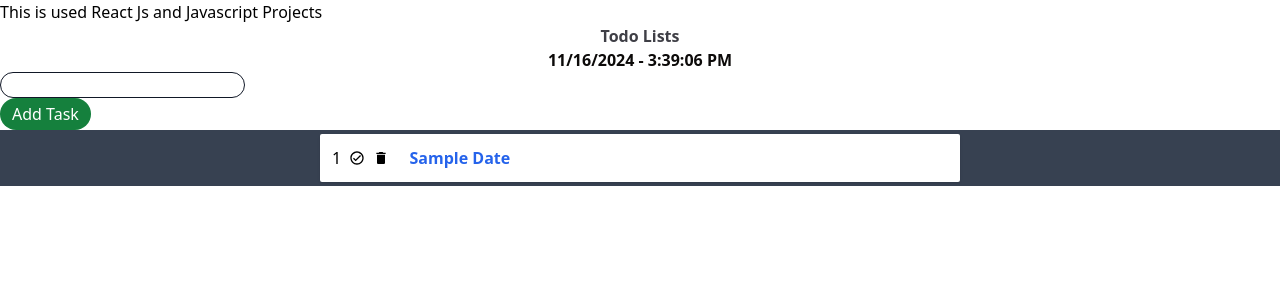
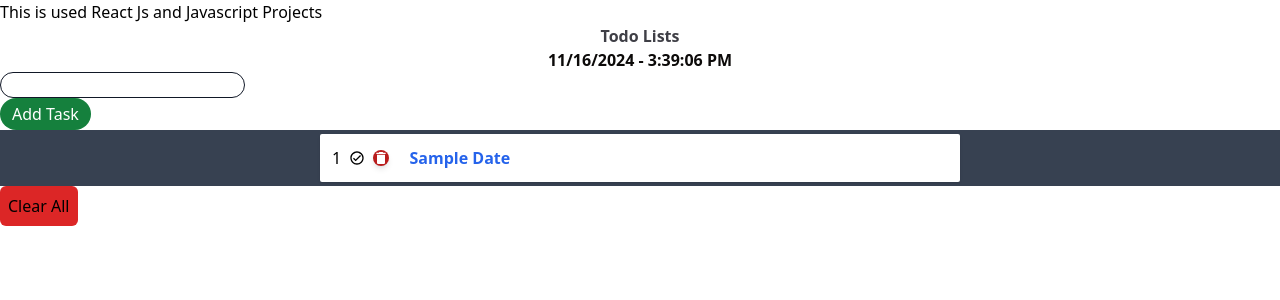
Before and after one commit to bijoymandal/react-v19, a React (Vite) app: page / in a window 1280 px wide. Both pictures are taken after typing "Sample" into the empty fields and a click on the button "Add Task". Shown: the top 300 px of the page. Built offline with nearby package versions, Linux system fonts and the light colour scheme.

Commit message:
to do delete, clear All and task list wise show clearAll button

```diff
--- a/src/projects/Todo/Todo.jsx
+++ b/src/projects/Todo/Todo.jsx
@@ -28,7 +28,18 @@ export const Todo = () =>{
 
         setDateTime(`${formateDate} - ${formatTime}`);
     },1000);
+    //todo delete Task
+    const handleDeleteTask = (value) => {
+        const deleteList = task.filter((currTask)=>currTask !== value);
+        setTask(deleteList);
+    }
 
+    //todo clearAll Task list
+
+    const handleClearTask = ()=>{
+        console.log("data");
+        setTask([]);
+    }
     return (
         <>
             <section className="todo-container">
@@ -56,7 +67,9 @@ export const Todo = () =>{
                                             <div className="flex items-center space-x-2">
                                                 { index+1} &nbsp;
                                                 <MdOutlineCheckCircleOutline />
+                                                <button type="button" className="bg-red-700 text-white shadow-md rounded-lg border-none" onClick={()=>handleDeleteTask(curTask)}>
                                                 <MdDelete />
+                                                </button>
                                             </div>
                                             <div className="flex-1 space-x-3">
                                                 <p className="text-blue-600 font-semibold space-y-3">{curTask} Date </p>
@@ -69,6 +82,15 @@ export const Todo = () =>{
                         }
 
                 </section>
+                {
+                    task.length>0 && (
+                    <section>
+                        <button type="button" onClick={handleClearTask} className="bg-red-600 text-center text-black px-2 py-2 rounded-md">
+                            Clear All
+                        </button>
+                    </section>
+                    )
+                }
             </section>
         </>
     );
```
